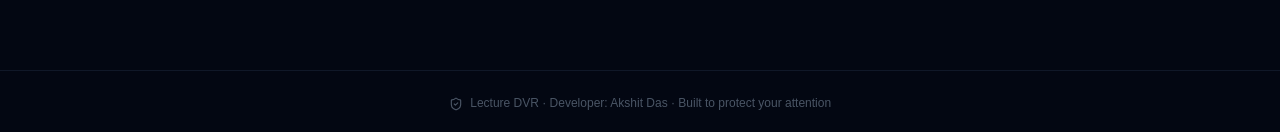
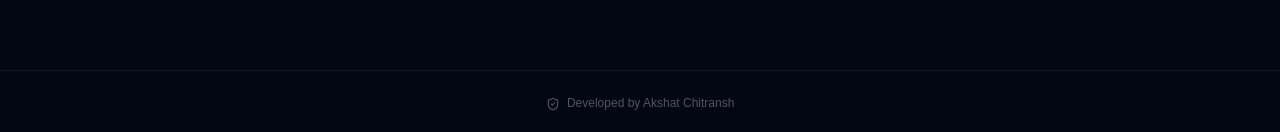
Before and after one commit to uchihavamfyre-maker/Lecture-DVR, a Next.js app: page / in a window 1280 px wide. Shown: the part 910-1042 px from the top of the page. Built offline with nearby package versions, Linux system fonts and the light colour scheme.

Commit message:
Add concise developer footer with correct name

```diff
--- a/src/app/page.tsx
+++ b/src/app/page.tsx
@@ -34,7 +34,7 @@ export default function HomePage() {
       <section id="workflow" className="relative mx-auto grid max-w-7xl gap-4 px-5 pb-24 sm:grid-cols-3">
         {[{icon:Radio,title:"Capture",text:"Browser speech recognition turns live lecture audio into a rolling transcript."},{icon:BrainCircuit,title:"Filter",text:"AI extracts deadlines, exam hints, formulas, and memorable academic facts."},{icon:Clock3,title:"Recover",text:"Hit “Wait, What?” to request a concise recap of the recent transcript."}].map((item) => <article key={item.title} className="rounded-2xl border border-gray-800 bg-gray-900/50 p-5"><item.icon className="mb-4 h-5 w-5 text-cyan-300" /><h2 className="font-semibold">{item.title}</h2><p className="mt-2 text-sm leading-6 text-gray-500">{item.text}</p></article>)}
       </section>
-      <footer className="relative border-t border-gray-900 px-5 py-6 text-center text-xs text-gray-600"><ShieldCheck className="mr-1 inline h-3.5 w-3.5" /> Lecture DVR · Developer: Akshit Das · Built to protect your attention</footer>
+      <footer className="relative border-t border-gray-900 px-5 py-6 text-center text-xs text-gray-600"><ShieldCheck className="mr-1 inline h-3.5 w-3.5" /> Developed by Akshat Chitransh</footer>
     </main>
   );
 }
```
